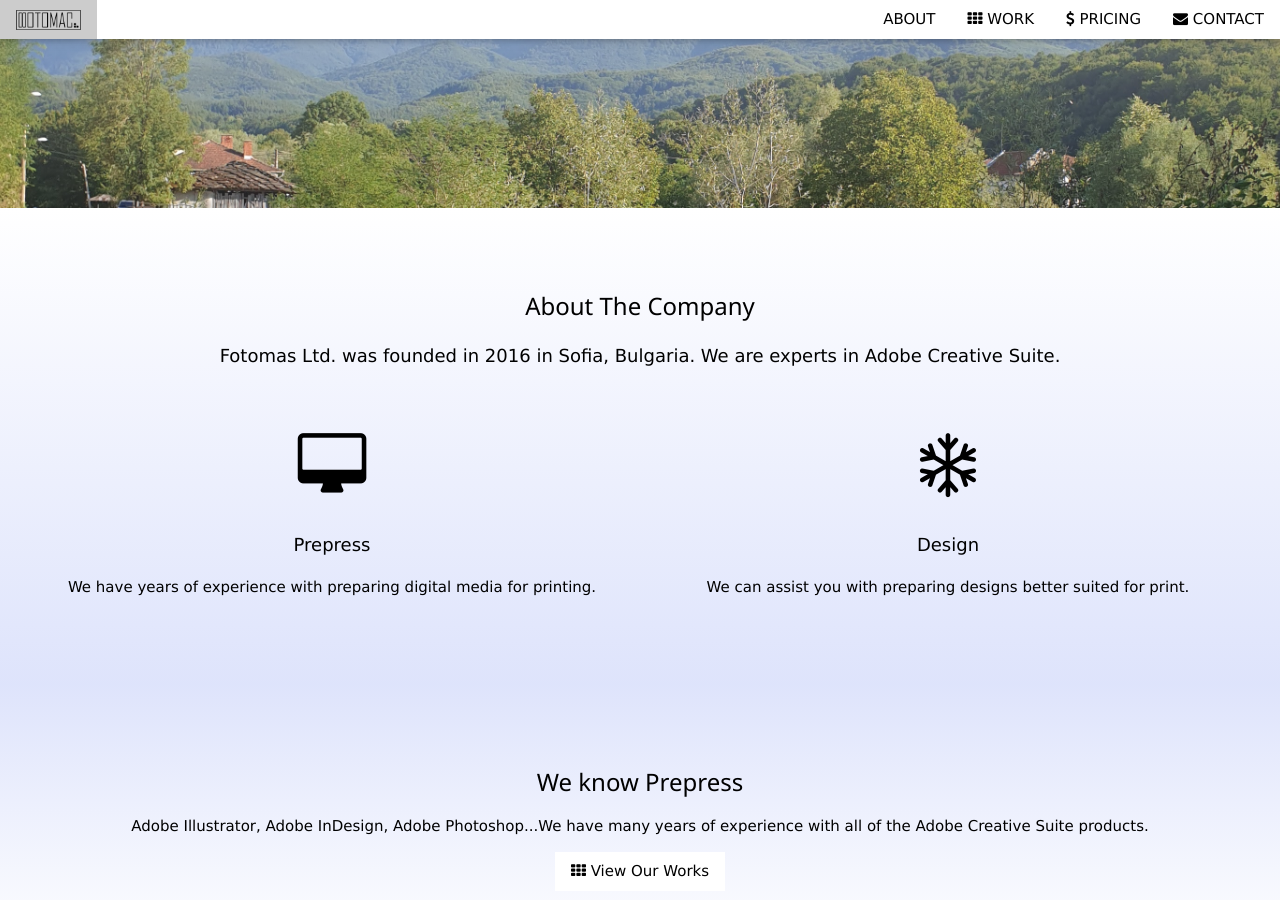
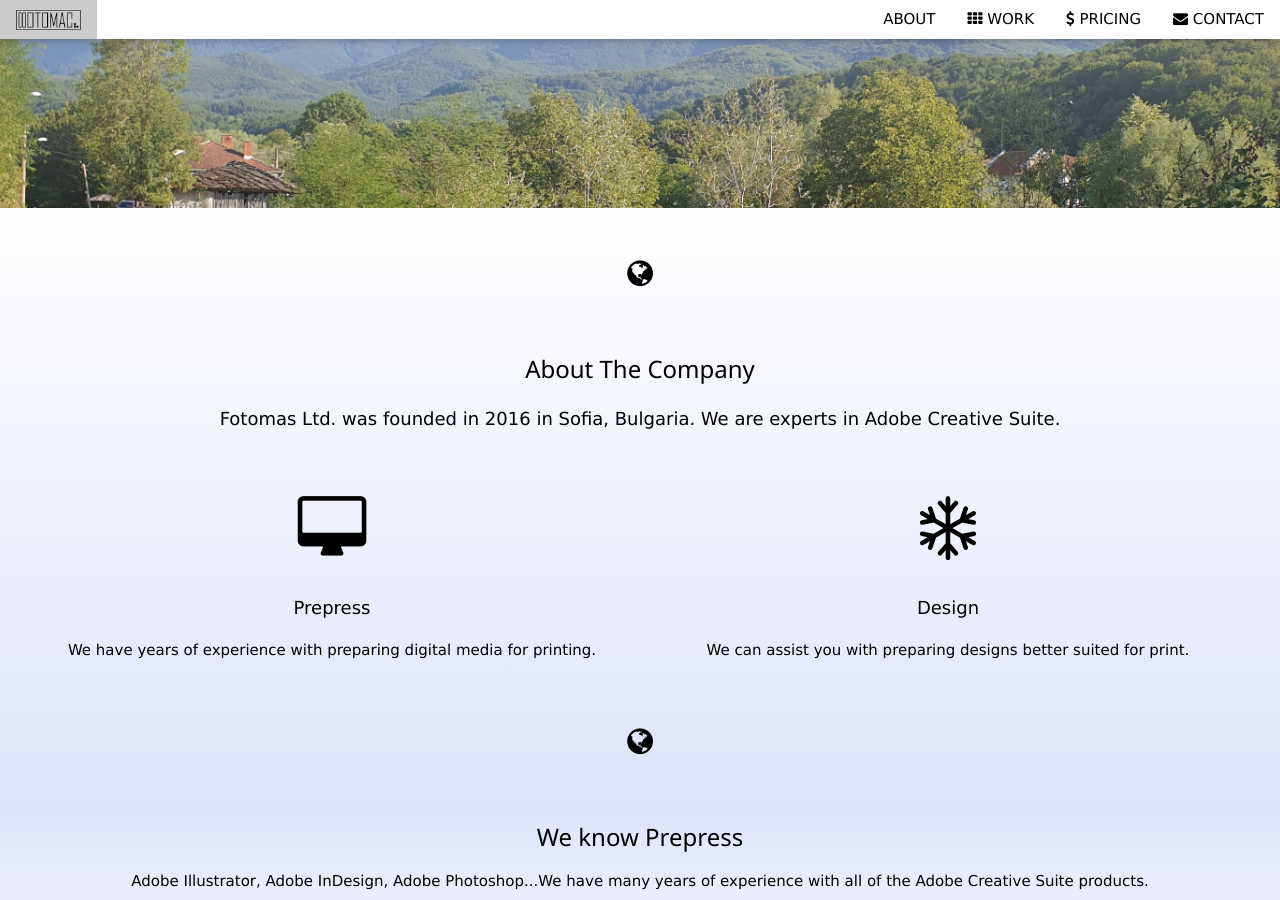
Before and after one commit to fotomas2016/fotomas2016.github.io, a Jekyll site: the page built from index.html, in a window 1280 px wide and 900 px high, scrolled down 692 px. Built offline with Jekyll 4.4.1, drawn with Linux system fonts in a browser that asks for light colours.

Commit message:
change separator

```diff
--- a/_sass/main.scss
+++ b/_sass/main.scss
@@ -60,7 +60,7 @@ body, html {
 }
 
 .padding-all {
-  padding:70px 16px !important;
+  // padding:70px 16px !important;
 }
 
 .gradWtoG {
@@ -74,3 +74,9 @@ body, html {
 .gradGtoW {
   background: linear-gradient(to top, #ffffff 0%, #bdc8f8 200%);
 }
+
+.divider {
+  width: auto;
+  text-align: center;
+  padding: 50px 50px !important;
+}
--- a/index.html
+++ b/index.html
@@ -5,8 +5,12 @@
 layout: home
 ---
 
+
 <!-- About Section -->
 <div class="w3-container padding-all gradWtoG" id="about">
+  <div class="divider">
+    <i class="fa fa-globe fa-2x" aria-hidden="true"></i>
+  </div>
     <h3 class="w3-center">About The Company</h3>
     <p class="w3-center w3-large">Fotomas Ltd. was founded in 2016 in Sofia, Bulgaria. We are experts in Adobe Creative Suite.</p>
     <div class="w3-row-padding w3-center" style="margin-top:64px">
@@ -20,16 +24,20 @@ layout: home
         <p class="w3-large">Design</p>
         <p>We can assist you with preparing designs better suited for print.</p>
       </div>
-
+    </div>
+    <div class="divider">
+      <i class="fa fa-globe fa-2x" aria-hidden="true"></i>
     </div>
   </div>
+
+
 
   <!-- Promo Section - "We know Prepress" -->
   <div class="w3-container gradGtoW padding-all" >
     <h3 class="w3-center">We know Prepress</h3>
     <p class="w3-center">Adobe Illustrator, Adobe InDesign, Adobe Photoshop...We have many years of experience with all of the Adobe Creative Suite products.</p>
-    <div class="w3-center">
-      <a href="#work" class="w3-button w3-white"><i class="fa fa-th"> </i> View Our Works</a>
+    <div class="divider">
+      <i class="fa fa-globe fa-2x" aria-hidden="true"></i>
     </div>
   </div>
 
@@ -42,6 +50,9 @@ layout: home
     <p class="w3-center">(Coming soon)</p>
     <div class="w3-center">
       <img class="coming-soon" src="/assets/img/coming-soon.jpg" alt="Coming soon"/>
+    </div>
+    <div class="divider">
+      <i class="fa fa-globe fa-2x" aria-hidden="true"></i>
     </div>
   </div>
 
@@ -57,7 +68,7 @@ layout: home
   <!-- Skills Section -->
   <div class="w3-container w3-padding-64 padding-all gradGtoW">
     <div class="w3-row-padding">
-      <div class="w3-col m6">
+      <div class="w3-col m6" style="text-align: right;">
         <h3>Our Skills.</h3>
         <p>We are professionals highly skilled in Adobe Creative Suite</p>
       </div>
@@ -76,17 +87,30 @@ layout: home
         </div>
       </div>
     </div>
+    <div class="divider">
+      <i class="fa fa-globe fa-2x" aria-hidden="true"></i>
+    </div>
   </div>
+
+
 
   <!-- Pricing Section -->
   <div class="w3-container w3-center padding-all gradWtoG"  id="pricing">
-    <h3>PRICING</h3>
+    <h3>Pricing</h3>
     <p class="w3-large">We usually charge by the hour, contact us to get more details.</p>
+    <div class="divider">
+      <i class="fa fa-globe fa-2x" aria-hidden="true"></i>
+    </div>
   </div>
+
+
 
   <!-- Contact Section -->
   <div class="w3-container gradGtoW padding-all" id="contact">
     <h3 class="w3-center">Contact</h3>
     <p class="w3-center w3-large">Don't hesitate to contact us.</p>
     <p class="w3-center"><i class="fa fa-envelope fa-fw w3-xxlarge w3-margin-right w3-center"> </i> <a href="mailto:fotomas2016@gmail.com">fotomas2016@gmail.com</a></p>
+    <div class="divider">
+      <i class="fa fa-globe fa-2x" aria-hidden="true"></i>
+    </div>
   </div>
```
